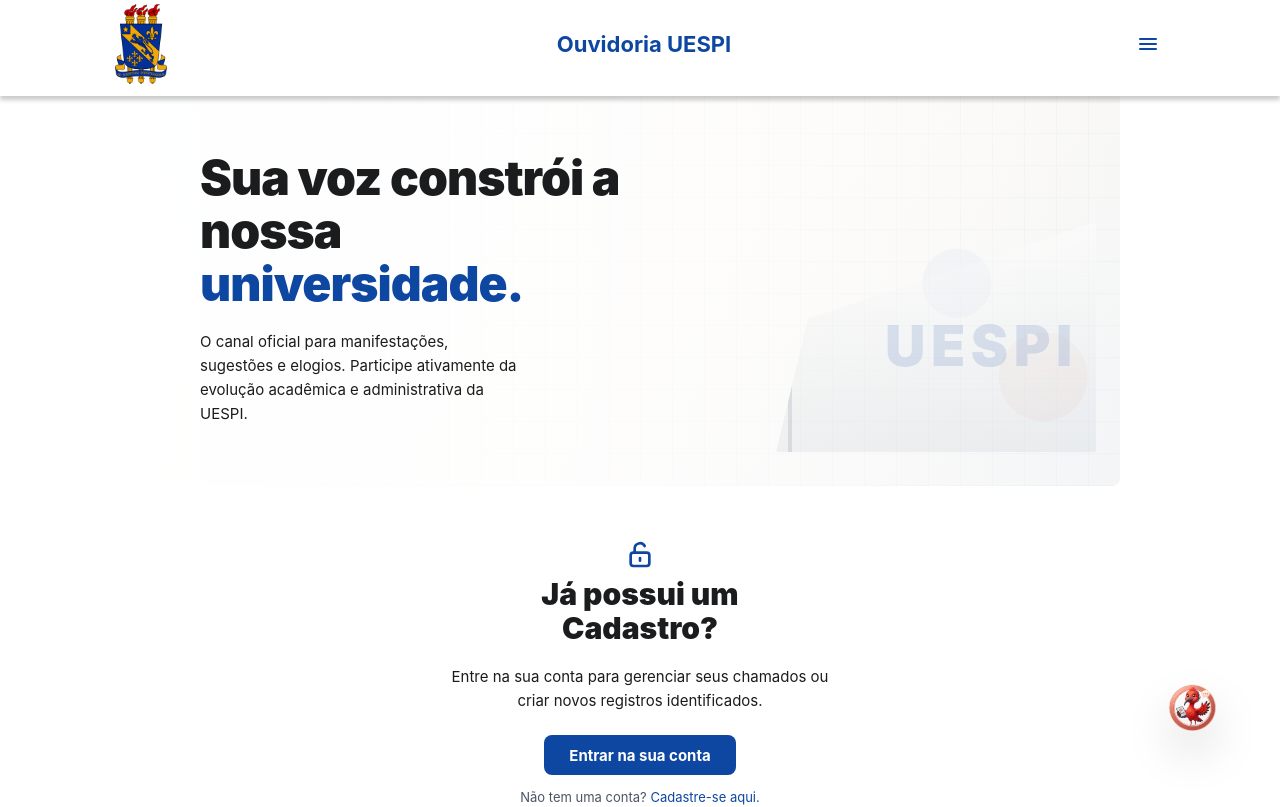
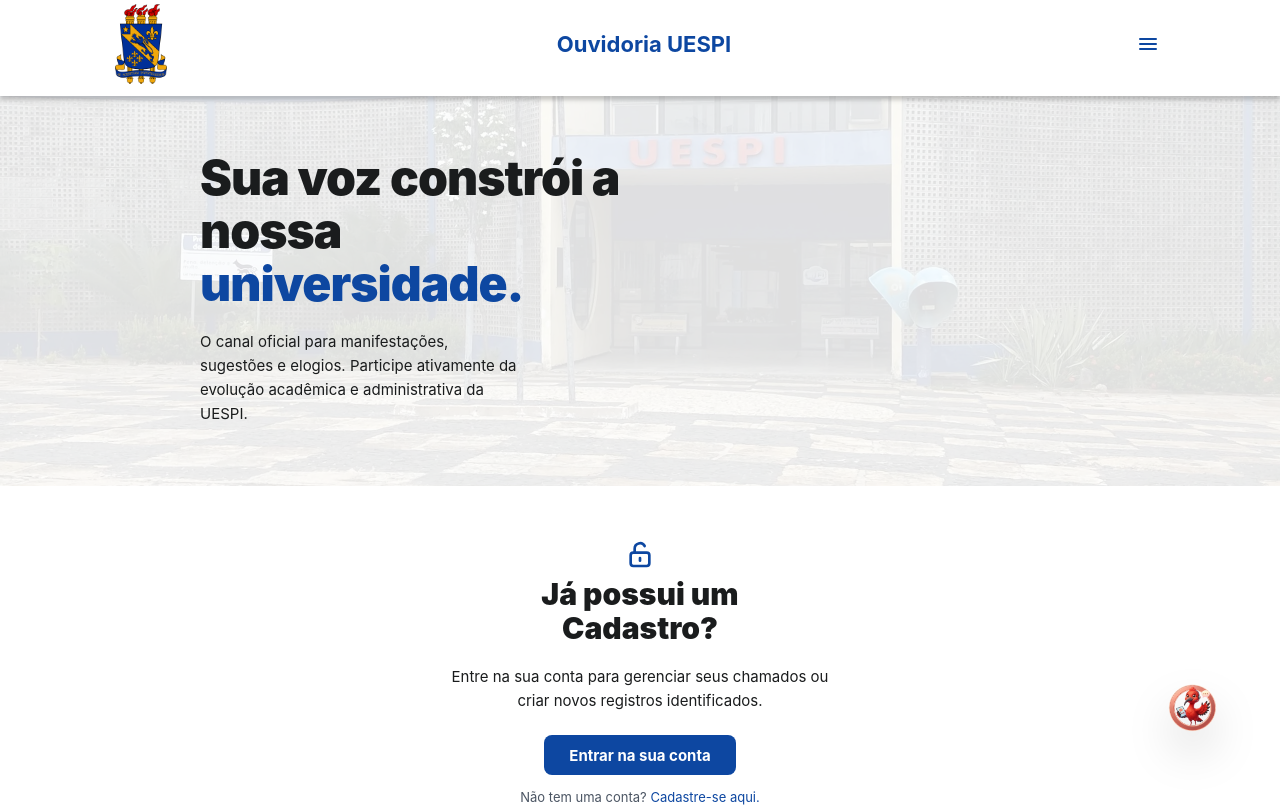
Before and after one commit to Fabricio-Fontenele/Ouvidoria-UESPI, a React (Vite) app in the folder web/: page / in a window 1280 px wide. Shown: the top 807 px of the page. Built offline with nearby package versions, Linux system fonts and the light colour scheme.

Commit message:
fix: images in project sections

```diff
--- a/web/src/index.css
+++ b/web/src/index.css
@@ -85,57 +85,6 @@
     font: inherit;
   }
 
-  .landing-hero-bg {
-    background:
-      linear-gradient(90deg, rgb(255 255 255 / 0.97) 0%, rgb(255 255 255 / 0.9) 43%, rgb(255 255 255 / 0.62) 100%),
-      repeating-linear-gradient(90deg, rgb(187 196 207 / 0.34) 0 1px, transparent 1px 32px),
-      repeating-linear-gradient(0deg, rgb(187 196 207 / 0.34) 0 1px, transparent 1px 32px),
-      radial-gradient(circle at 83% 48%, rgb(13 71 161 / 0.12) 0 34px, transparent 35px),
-      radial-gradient(circle at 92% 72%, rgb(201 72 38 / 0.14) 0 44px, transparent 45px),
-      linear-gradient(135deg, #eef2f5 0%, #f8f2ea 52%, #dfe4e8 100%);
-    background-position: center;
-    background-size: cover;
-  }
-
-  .landing-hero-bg::before {
-    position: absolute;
-    right: -10px;
-    bottom: 12px;
-    width: 174px;
-    height: 128px;
-    background:
-      linear-gradient(90deg, transparent 0 12px, rgb(116 125 135 / 0.18) 12px 16px, transparent 16px 24px),
-      linear-gradient(180deg, rgb(255 255 255 / 0.42), rgb(185 194 202 / 0.2));
-    border-radius: 2px;
-    clip-path: polygon(10% 42%, 100% 0, 100% 100%, 0 100%);
-    content: '';
-  }
-
-  .landing-hero-bg::after {
-    position: absolute;
-    right: 9px;
-    bottom: 39px;
-    color: rgb(13 71 161 / 0.13);
-    content: 'UESPI';
-    font-size: 31px;
-    font-weight: 900;
-    letter-spacing: 0.1em;
-  }
-
-  @media (min-width: 768px) {
-    .landing-hero-bg::before {
-      right: 24px;
-      bottom: 34px;
-      width: 320px;
-      height: 230px;
-    }
-
-    .landing-hero-bg::after {
-      right: 42px;
-      bottom: 98px;
-      font-size: 56px;
-    }
-  }
 }
 
 @media (prefers-reduced-motion: reduce) {
--- a/web/src/pages/landing-page.tsx
+++ b/web/src/pages/landing-page.tsx
@@ -1,4 +1,6 @@
 import guarapiMascot from '../assets/guarapi-mascot.png'
+import guarapiPoses from '../assets/poses-guara.webp'
+import uespiImageBg from '../assets/uespi-img-bg.webp'
 import { AppHeader } from '../components/app-header'
 import { Icon, type IconName } from '../components/icon'
 import { SiteFooter } from '../components/site-footer'
@@ -63,7 +65,13 @@ function SectionPill() {
 
 function HeroSection() {
   return (
-    <section className="landing-hero-bg relative min-h-[245px] overflow-hidden px-[17px] pt-[21px] pb-5 md:min-h-[340px] md:rounded-b-lg md:px-8 md:pt-12 lg:min-h-[390px] lg:px-10 lg:pt-14">
+    <section className="relative min-h-[245px] bg-landing-surface px-[17px] pt-[21px] pb-5 md:min-h-[340px] md:rounded-b-lg md:px-8 md:pt-12 lg:min-h-[390px] lg:px-10 lg:pt-14">
+      <img
+        alt=""
+        aria-hidden="true"
+        className="pointer-events-none absolute top-0 left-1/2 h-full w-screen max-w-none -translate-x-1/2 object-cover opacity-[0.12] select-none"
+        src={uespiImageBg}
+      />
       <div className="relative max-w-[188px] md:max-w-sm lg:max-w-md">
         <h1 className="text-[31px] leading-[1.1] font-black tracking-[-0.02em] text-landing-text md:text-[44px] lg:text-5xl">
           Sua voz constrói a nossa <span className="text-landing-blue">universidade.</span>
@@ -187,8 +195,8 @@ function GuarapiSection() {
     >
       <img
         alt="Guarapi segurando um celular"
-        className="mx-auto mt-5 h-[136px] w-[156px] object-contain md:order-first md:mt-0 md:h-56 md:w-64"
-        src={guarapiMascot}
+        className="mx-auto mt-5 h-[164px] w-[188px] object-contain md:order-first md:mt-0 md:h-72 md:w-80"
+        src={guarapiPoses}
       />
       <div>
         <h2 className="text-[20px] leading-none font-black text-landing-text md:text-3xl md:leading-none">
```
Also changed, not shown: web/src/assets/poses-guara.webp (added), web/src/assets/uespi-img-bg.webp (added).
